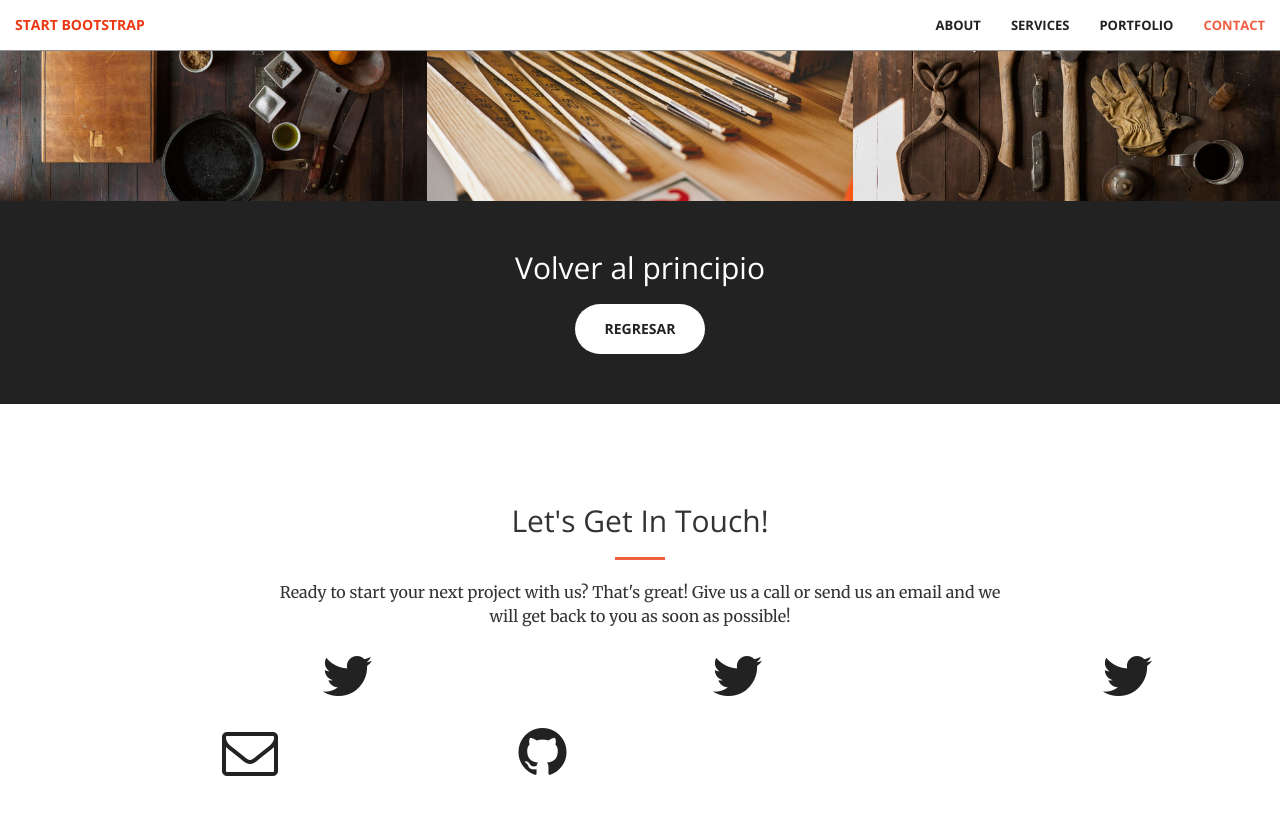
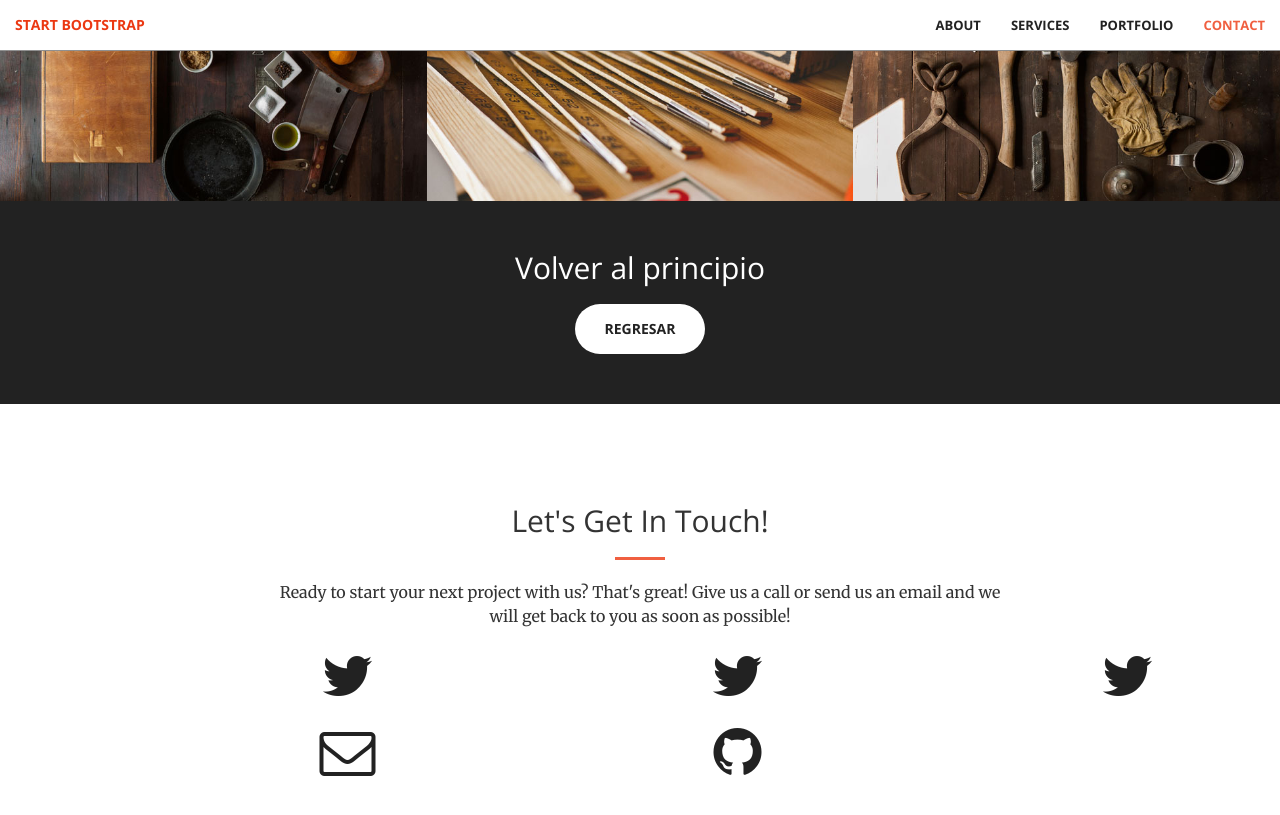
Before and after one commit to KatherineMerchanS/KatherineMerchanS.github.io, a Jekyll site: the page built from index.html, in a window 1280 px wide and 900 px high, scrolled down 2033 px. Shown: the top 815 px of the window. Built offline with Jekyll 4.4.1, drawn with Linux system fonts in a browser that asks for light colours.

Commit message:
Update contact.html

```diff
--- a/_includes/contact.html
+++ b/_includes/contact.html
@@ -24,13 +24,13 @@
                 <p>{{ site.twitter_username }}</p>
             </a>
         </div>
-        <div class="col-lg-2 col-lg-offset-1 text-center">
+        <div class="col-lg-2 col-lg-offset-2 text-center">
             <a href="mailto:{{ site.email }}">
             <i class="fa fa-envelope-o fa-3x wow bounceIn" data-wow-delay=".1s"></i>
                 <p>{{ site.email }}</p>
             </a>
         </div>
-        <div class="col-lg-2 col-lg-offset-1 text-center">
+        <div class="col-lg-2 col-lg-offset-2 text-center">
             <a href="https://github.com/{{ site.github_username }}">
             <i class="fa fa-github fa-3x wow bounceIn" data-wow-delay=".1s"></i>
                 <p>{{ site.github_username }}</p>
```
